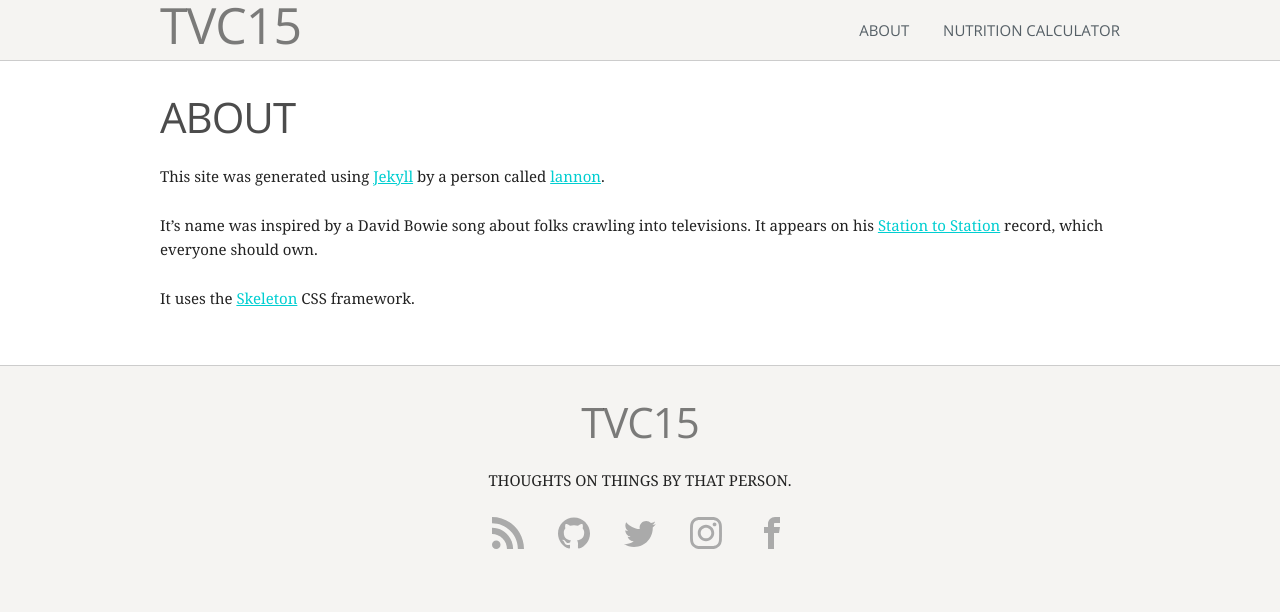
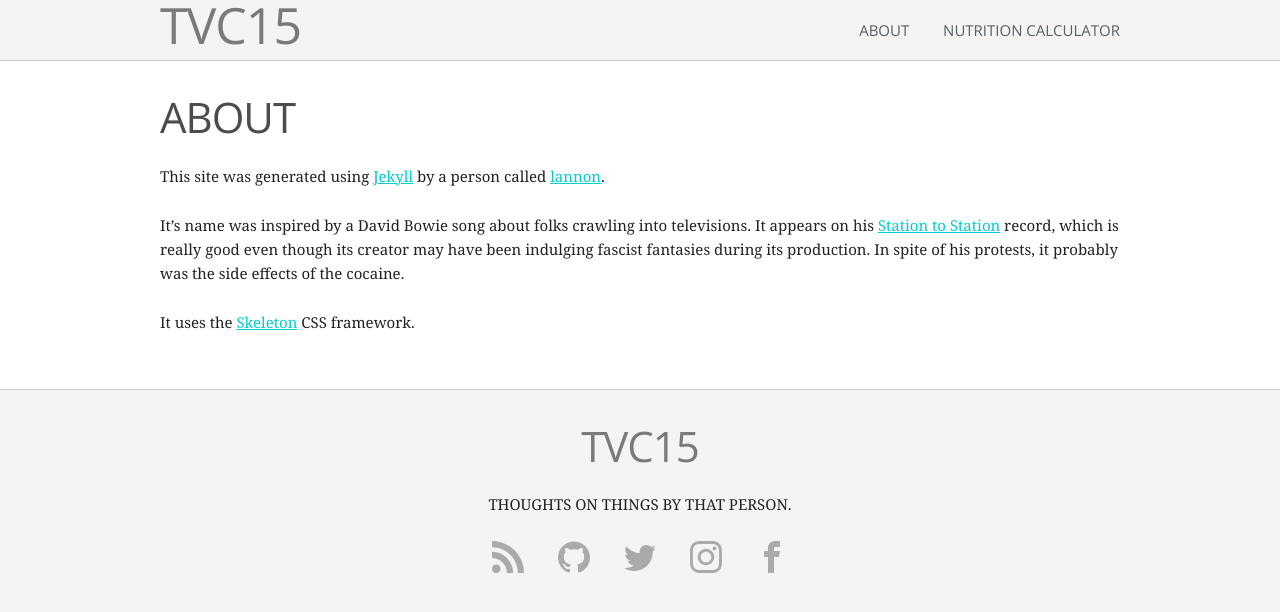
Before and after one commit to lannon/tvc15, a Jekyll site: the page built from about.md, in a window 1280 px wide. Shown: the top 612 px of the page. Built offline with Jekyll 4.4.1, drawn with Linux system fonts in a browser that asks for light colours; nearby versions of some CDN libraries.

Commit message:
Update about page

```diff
--- a/about.md
+++ b/about.md
@@ -6,6 +6,6 @@ permalink: /about/
 
 This site was generated using [Jekyll](https://jekyllrb.com/) by a person called [lannon](http://github.com/lannon).
 
-It's name was inspired by a David Bowie song about folks crawling into televisions. It appears on his [Station to Station](https://www.discogs.com/David-Bowie-Station-To-Station/release/374969) record, which everyone should own.
+It's name was inspired by a David Bowie song about folks crawling into televisions. It appears on his [Station to Station](https://www.discogs.com/David-Bowie-Station-To-Station/release/374969) record, which is really good even though its creator may have been indulging fascist fantasies during its production. In spite of his protests, it probably was the side effects of the cocaine.
 
 It uses the [Skeleton](http://getskeleton.com/) CSS framework.
```
